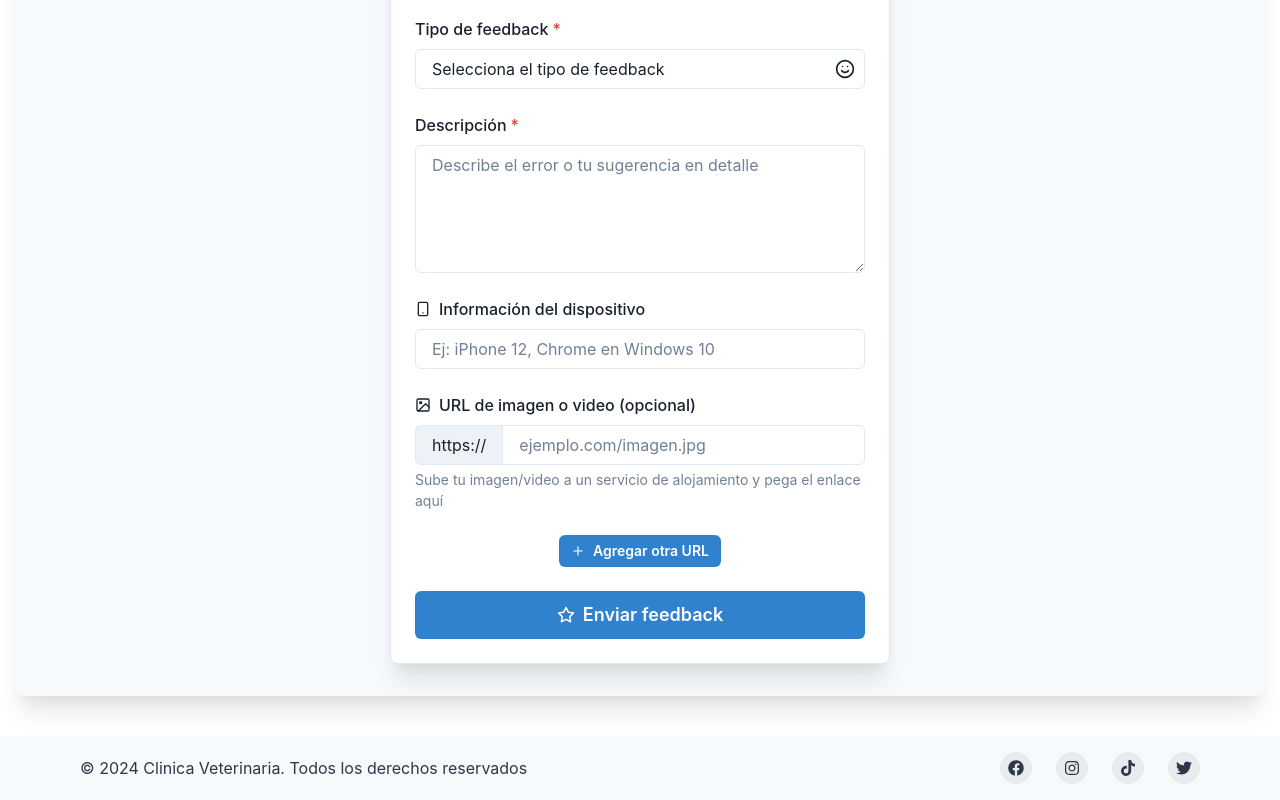
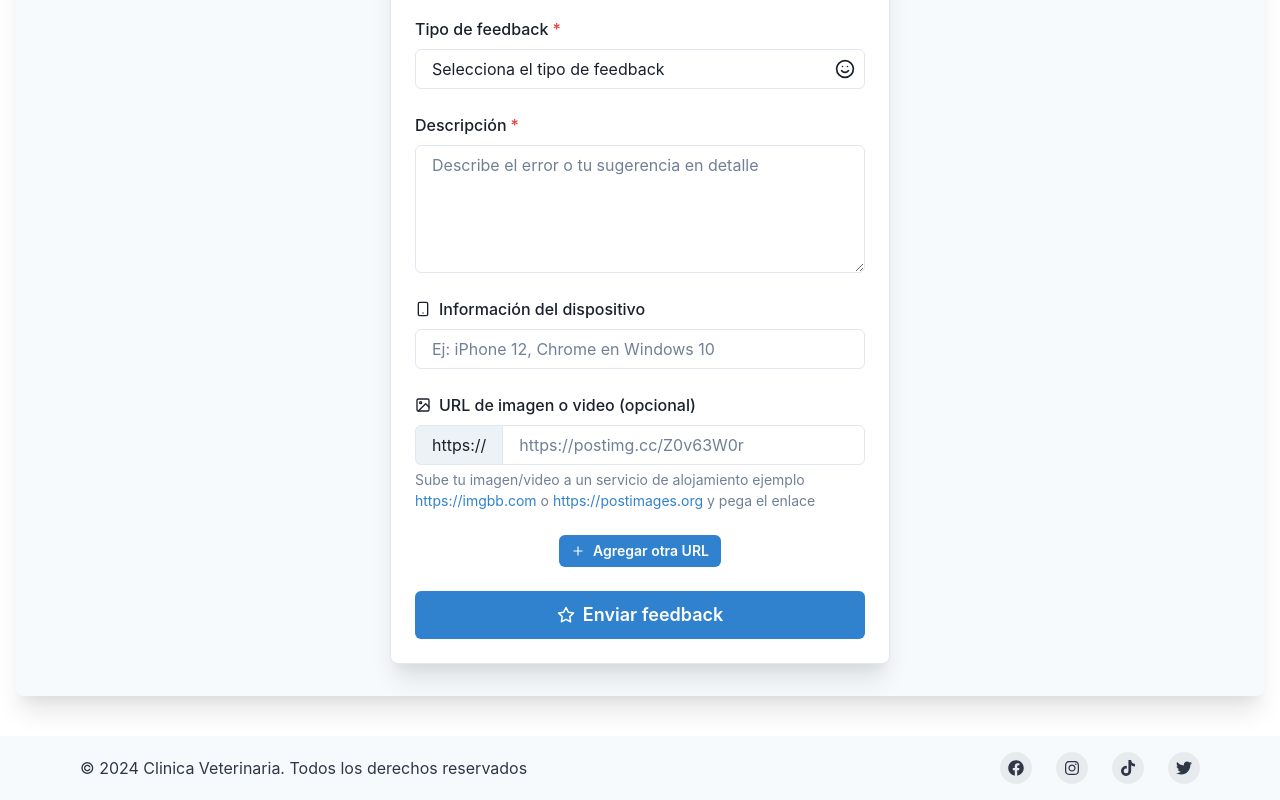
Before and after one commit to gperzal/Clinica-Veterinaria, a React (Vite) app in the folder client-app/: page /feedback in a window 1280 px wide. Shown: the part 696-1496 px from the top of the page. Built offline with nearby package versions, Linux system fonts and the light colour scheme; no server answers.

Commit message:
:sparkles: fixed

```diff
--- a/client-app/src/components/contact/FeedbackForm.jsx
+++ b/client-app/src/components/contact/FeedbackForm.jsx
@@ -18,7 +18,8 @@ import {
   Flex,
   ScaleFade,
   Tooltip,
-  IconButton
+  IconButton,
+  Link
 } from '@chakra-ui/react';
 import { motion } from 'framer-motion';
 import { FiStar, FiSmile, FiSmartphone, FiImage, FiPlus, FiTrash } from 'react-icons/fi';
@@ -201,7 +202,7 @@ export default function FeedbackForm() {
                 name={`mediaUrl-${index}`}
                 value={url}
                 onChange={(e) => handleMediaUrlChange(index, e.target.value)}
-                placeholder="ejemplo.com/imagen.jpg"
+                placeholder="https://postimg.cc/Z0v63W0r"
               />
               {formData.mediaUrls.length > 1 && (
                 <IconButton
@@ -214,7 +215,15 @@ export default function FeedbackForm() {
               )}
             </InputGroup>
             <Text fontSize="sm" mt={1} color="gray.500">
-              Sube tu imagen/video a un servicio de alojamiento y pega el enlace aquí
+              Sube tu imagen/video a un servicio de alojamiento ejemplo {' '}
+              <Link href="https://imgbb.com" color="blue.500" isExternal >
+                https://imgbb.com
+              </Link>{' '}
+              o{' '}
+              <Link href="https://postimages.org" color="blue.500" isExternal >
+                https://postimages.org
+              </Link>
+              {' '}y pega el enlace
             </Text>
           </FormControl>
         ))}
```
